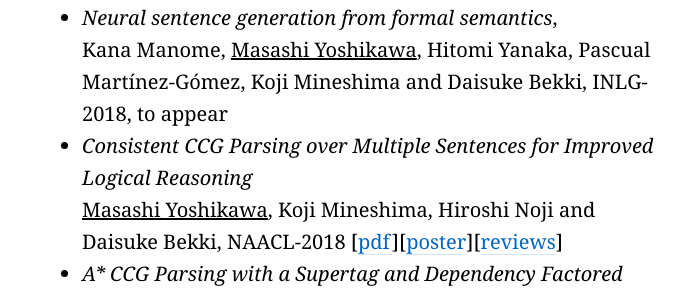
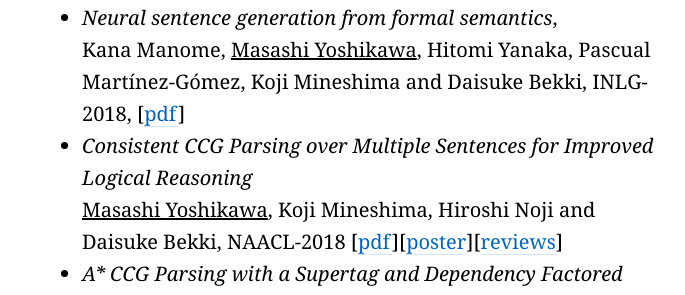
Before and after one commit to masashi-y/masashi-y.github.io, a Jekyll site: the page built from index.md, in a window 1280 px wide and 900 px high. Shown: the part 477-772 px from the top of the window, without its empty margins (288-973 px from the left). Built offline with Jekyll 4.4.1, drawn with Linux system fonts in a browser that asks for light colours.

Commit message:
add inlg paper

```diff
--- a/index.md
+++ b/index.md
@@ -14,7 +14,7 @@ Ph.D. student at
 * _Combining Axiom Injection and Knowledge Base Completion for Efficient Natural Language Inference_,
   <u>Masashi Yoshikawa</u>, Koji Mineshima, Hiroshi Noji and Daisuke Bekki, AAAI-2019, to appear
 * _Neural sentence generation from formal semantics_,
-  Kana Manome, <u>Masashi Yoshikawa</u>, Hitomi Yanaka, Pascual Martínez-Gómez, Koji Mineshima and Daisuke Bekki, INLG-2018, to appear
+  Kana Manome, <u>Masashi Yoshikawa</u>, Hitomi Yanaka, Pascual Martínez-Gómez, Koji Mineshima and Daisuke Bekki, INLG-2018, [[pdf](./papers/seq2seq_inlg2018.pdf)]
 * _Consistent CCG Parsing over Multiple Sentences for Improved Logical Reasoning_
   <u>Masashi Yoshikawa</u>, Koji Mineshima, Hiroshi Noji and Daisuke Bekki, NAACL-2018 [[pdf](./papers/ccg_naacl2018.pdf)][[poster](./posters/mrf_poster.pdf)][[reviews](./reviews/naacl2018.txt)]
 * _A\* CCG Parsing with a Supertag and Dependency Factored Model_
```
Also changed, not shown: 1 other file.
